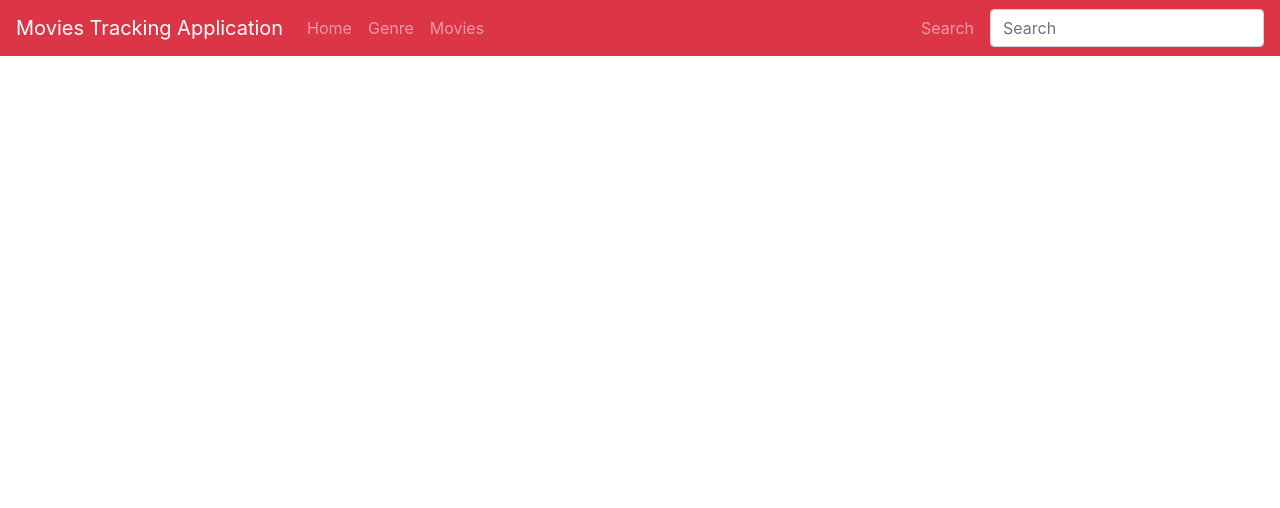
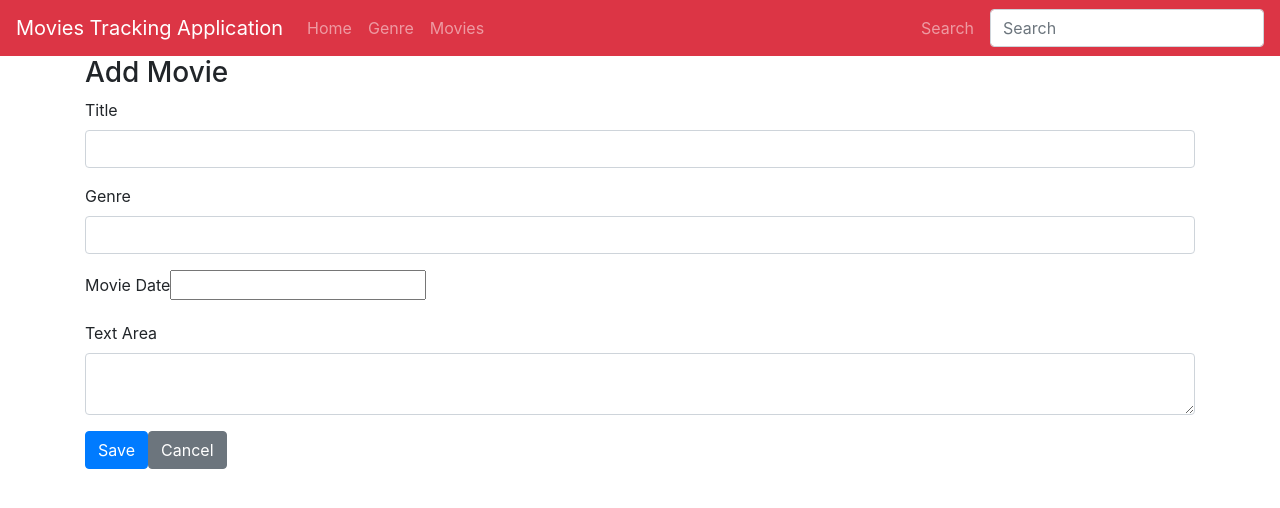
Before and after one commit to Keenal/Movies, a React (Create React App) app in the folder app/: page /movies in a window 1280 px wide. Shown: the top 508 px of the page. Built offline with nearby package versions, Linux system fonts and the light colour scheme.

Commit message:
add movie form
Signed-off-by: Keenal <keenal.shah@ufl.edu>

```diff
--- a/app/package.json
+++ b/app/package.json
@@ -10,6 +10,7 @@
     "react": "^17.0.1",
     "react-bootstrap": "^1.4.0",
     "react-cookie": "^3.0.4",
+    "react-datepicker": "^3.3.0",
     "react-dom": "^17.0.1",
     "react-router-dom": "^4.3.1",
     "react-scripts": "4.0.1",
--- a/app/src/AppNav.js
+++ b/app/src/AppNav.js
@@ -10,10 +10,6 @@ import {
   Nav,
   NavItem,
   NavLink,
-  UncontrolledDropdown,
-  DropdownToggle,
-  DropdownMenu,
-  DropdownItem,
   NavbarText
 } from 'reactstrap';
 
--- a/app/src/Home.js
+++ b/app/src/Home.js
@@ -4,7 +4,13 @@ import AppNav from './AppNav.js';
 class Home extends Component {
     state = {  }
     render() {
-        return ( <AppNav/> );
+        return ( <div>
+            <AppNav/>
+
+            <h2 style={{display: 'flex',  justifyContent:'center', alignItems:'center', height: '100vh'}}>
+                Welcome to a persolized movie tracking app!
+            </h2>
+        </div> );
     }
 }
 
--- a/app/src/Movies.js
+++ b/app/src/Movies.js
@@ -1,9 +1,59 @@
 import React, { Component } from 'react';
 import AppNav from './AppNav';
+import DatePicker from 'react-datepicker';
+import './App.css';
+import "react-datepicker/dist/react-datepicker.css";
+import {Link} from 'react-router-dom';
+import {
+    Form,
+    Input,
+    Button,
+    FormGroup,
+    Container,
+    Label
+  } from 'reactstrap';
+
 class Movies extends Component {
     state = {  }
     render() {
-        return ( <AppNav/> );
+        const title= <h3>Add Movie</h3>
+        return (
+            <div>
+            <AppNav/>
+            <Container>
+                {title}
+                <Form>
+                    <FormGroup>
+                        <Label for="title">Title</Label>
+                        <Input type="text" name="title" id="title" onChange={this.handleChange}/>
+                    </FormGroup>
+
+                    <FormGroup>
+                        <Label for="genre">Genre</Label>
+                        <Input type="text" name="genre" id="genre" onChange={this.handleChange}/>
+                    </FormGroup>
+
+                    <FormGroup>
+                        <Label for="movieDate">Movie Date</Label>
+                        <DatePicker selected={this.state.date} onChange={this.handleChange}/>
+                    </FormGroup>
+
+                    <FormGroup>
+                        <Label for="exampleText">Text Area</Label>
+                        <Input type="textarea" name="text" id="exampleText" />
+                    </FormGroup>
+
+                    <FormGroup>
+                        <Button color="primary" type="submit">Save</Button>
+                        <Button color="secondary" tag={Link} to="/genres">Cancel</Button>
+                    </FormGroup>
+
+
+
+                </Form>
+            </Container>
+        </div>
+        );
     }
 }
 
```
Also changed, not shown: 2 other files (tests, documents, lock files or other folders).
